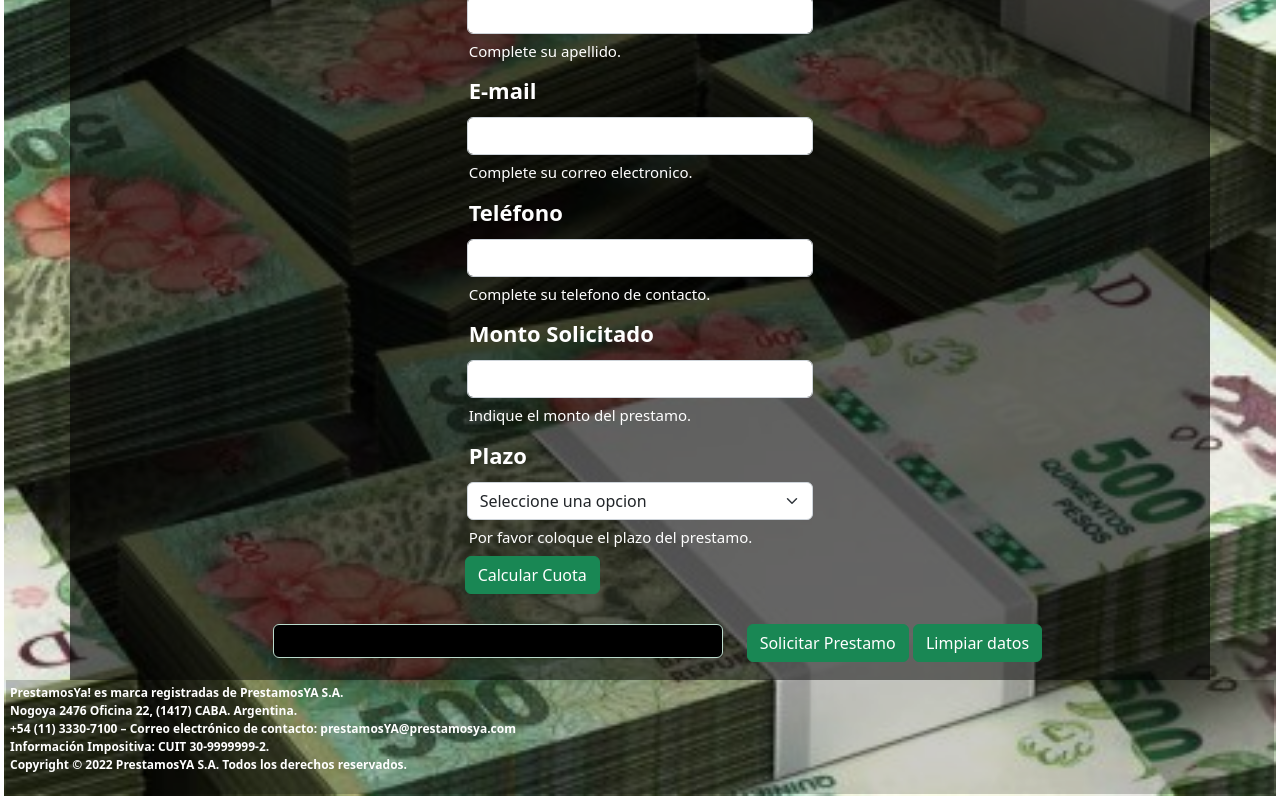
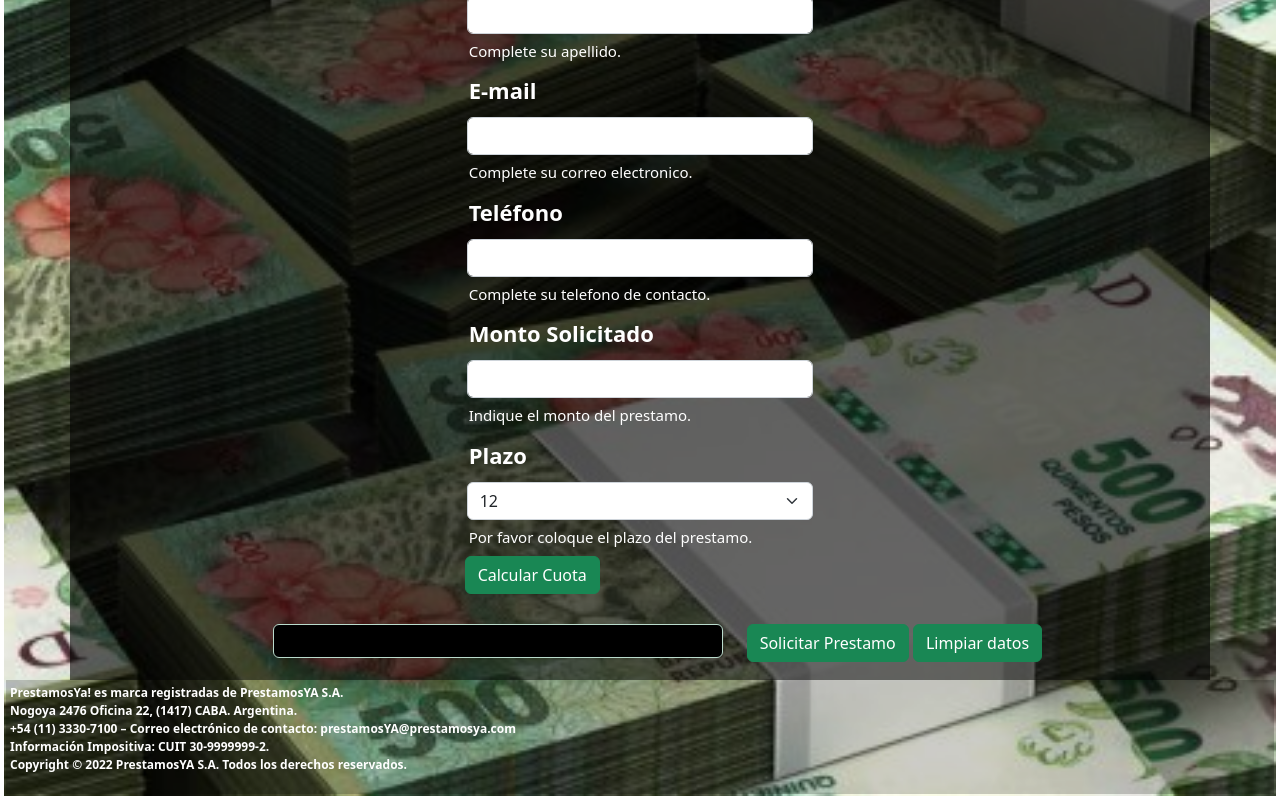
Before and after one commit to Gonzalito22/CoderHouse, a plain HTML site: page index.html in a window 1280 px wide. Shown: the part 463-1263 px from the top of the page. Drawn offline with nearby package versions, Linux system fonts and the light colour scheme; some packages are replaced by stand-ins of ours; no server answers; a script that the page names is missing.

Commit message:
agrego ultimos ajustes

```diff
--- a/assets/js/btn.js
+++ b/assets/js/btn.js
@@ -15,3 +15,42 @@ btnLimpiar.addEventListener("click", () => {
 btnAceptar.addEventListener("click", () => {
   aceptaPrestamo();
 });
+
+function init() {
+  let select = document.querySelector("#plazo");
+
+  let option1 = document.createElement("option");
+  option1.setAttribute("value", "12");
+  let option1Texto = document.createTextNode("12");
+  option1.appendChild(option1Texto);
+
+  let option2 = document.createElement("option");
+  option2.setAttribute("value", "24");
+  let option2Texto = document.createTextNode("24");
+  option2.appendChild(option2Texto);
+
+  let option3 = document.createElement("option");
+  option3.setAttribute("value", "36");
+  let option3Texto = document.createTextNode("36");
+  option3.appendChild(option3Texto);
+
+  let option4 = document.createElement("option");
+  option4.setAttribute("value", "48");
+  let option4Texto = document.createTextNode("48");
+  option4.appendChild(option4Texto);
+
+  let option5 = document.createElement("option");
+  option5.setAttribute("value", "60");
+  let option5Texto = document.createTextNode("60");
+  option5.appendChild(option5Texto);
+
+  select.appendChild(option1);
+  select.appendChild(option2);
+  select.appendChild(option3);
+  select.appendChild(option4);
+  select.appendChild(option5);
+
+  document.body.select.appendChild(select);
+}
+
+window.onload = init;
--- a/index.html
+++ b/index.html
@@ -83,12 +83,12 @@
                 <div class="mb-1">
                     <label for="plazo" class="form-label">Plazo</label>
                     <select class="form-select" aria-label="Default select example" id="plazo" aria-describedby="plazoHelp">
-                      <option value="">Seleccione una opcion</option>
+                      <!-- <option value="">Seleccione una opción</option>
                       <option value="12">12</option>
                       <option value="24">24</option>
                       <option value="36">36</option>
                       <option value="48">48</option>
-                      <option value="60">60</option>
+                      <option value="60">60</option> -->
                   </select>
                     <div id="plazoHelp" class="form-text">Por favor coloque el plazo del prestamo.</div>
                 </div>
```
